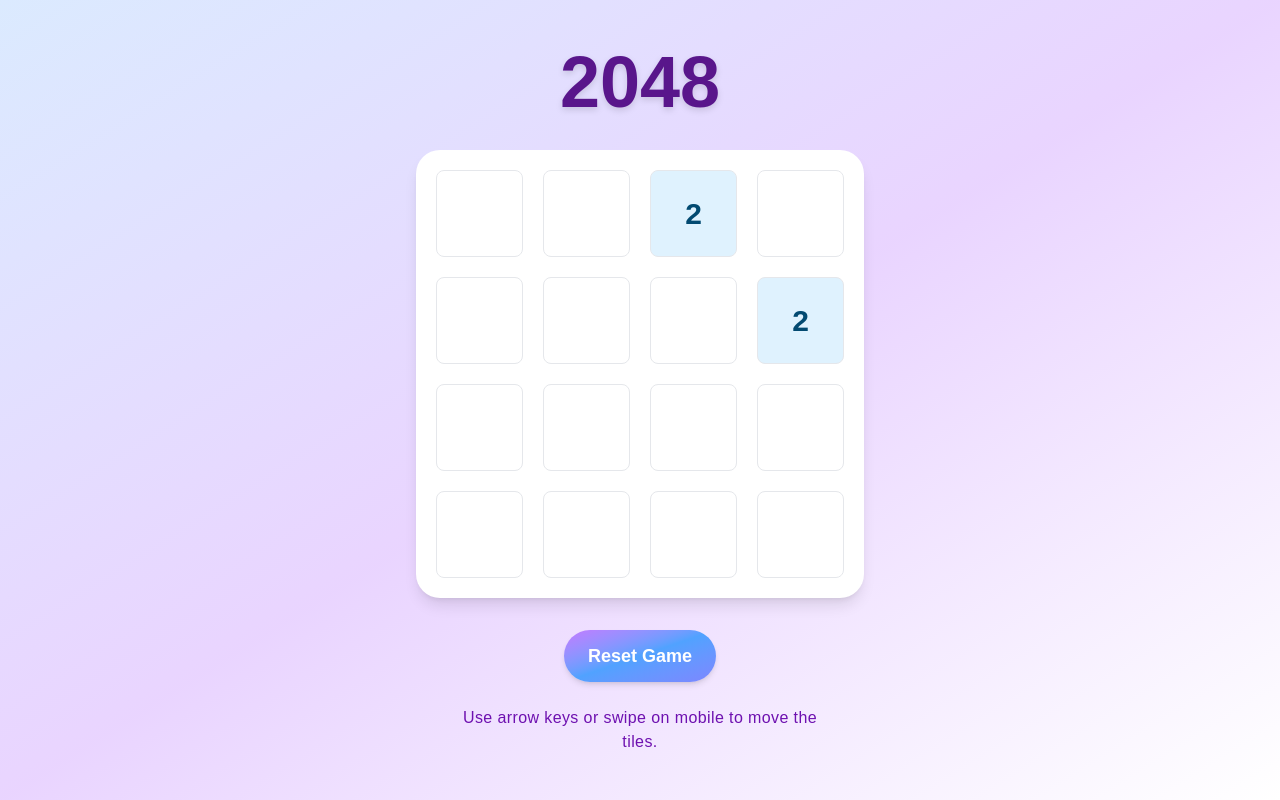
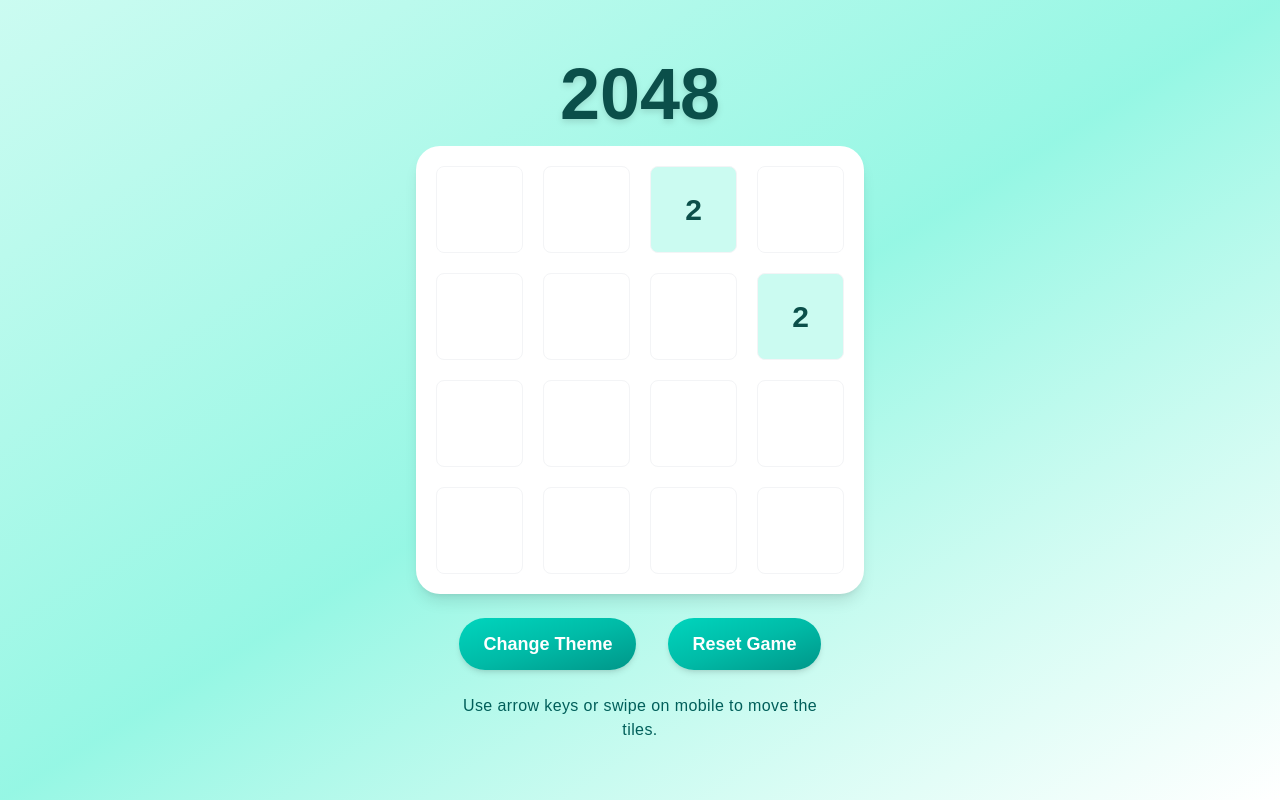
Before and after one commit to ajayxKumar27/Random-app, a Next.js app: page /games/2048 in a window 1280 px wide. Built offline with nearby package versions, Linux system fonts and the light colour scheme.

Commit message:
ui enhanced

```diff
--- a/src/Components/Game2048/GameBoard.tsx
+++ b/src/Components/Game2048/GameBoard.tsx
@@ -10,9 +10,13 @@ import {
   canMove,
 } from '@/lib/2048GameLogic'
 import { AnimatePresence, motion } from 'framer-motion'
+import { themeClasses } from '@/Constants/dummyData'
 
 type GridType = number[][]
+
 const STORAGE_KEY = '2048_game_grid'
+const THEMES = ['teal', 'blue', 'purple', 'violet'] as const
+type ThemeType = typeof THEMES[number]
 
 const createEmptyGrid = (): GridType => Array.from({ length: 4 }, () => Array(4).fill(0))
 const initializeGrid = (): GridType => addRandomTile(addRandomTile(createEmptyGrid()))
@@ -20,6 +24,8 @@ const initializeGrid = (): GridType => addRandomTile(addRandomTile(createEmptyGr
 const GameBoard: React.FC = () => {
   const [grid, setGrid] = useState<GridType | null>(null)
   const [gameOver, setGameOver] = useState(false)
+  const [theme, setTheme] = useState<ThemeType>('teal')
+
   const boardRef = useRef<HTMLDivElement>(null)
   const touchStartX = useRef(0)
   const touchStartY = useRef(0)
@@ -89,9 +95,15 @@ const GameBoard: React.FC = () => {
     boardRef.current?.focus()
   }
 
+  const cycleTheme = () => {
+    const currentIndex = THEMES.indexOf(theme)
+    const nextTheme = THEMES[(currentIndex + 1) % THEMES.length]
+    setTheme(nextTheme)
+  }
+
   return (
-    <div className="min-h-screen bg-gradient-to-br from-blue-100 via-purple-200 to-white flex flex-col items-center justify-center p-6 sm:p-8">
-      <h1 className="text-6xl md:text-7xl font-extrabold text-purple-900 drop-shadow-md mb-8 select-none">
+    <div className={`min-h-screen bg-gradient-to-br ${themeClasses[theme].bg} flex flex-col items-center justify-center p-6 sm:p-8 transition-colors duration-300`}>
+      <h1 className={`text-6xl md:text-7xl font-extrabold ${themeClasses[theme].text} drop-shadow-md mb-4 select-none`}>
         2048
       </h1>
 
@@ -101,8 +113,7 @@ const GameBoard: React.FC = () => {
         onKeyDown={handleKeyDown}
         onTouchStart={handleTouchStart}
         onTouchEnd={handleTouchEnd}
-        className="relative grid grid-cols-4 gap-5 bg-white rounded-3xl p-5 shadow-lg max-w-screen-sm w-full
-          touch-none sm:max-w-md overflow-hidden"
+        className="relative grid grid-cols-4 gap-5 bg-white rounded-3xl p-5 shadow-lg max-w-screen-sm w-full touch-none sm:max-w-md overflow-hidden"
         style={{ outline: 'none', aspectRatio: '1 / 1' }}
       >
         {grid ? (
@@ -116,7 +127,7 @@ const GameBoard: React.FC = () => {
                 exit={{ scale: 0, opacity: 0 }}
                 transition={{ duration: 0.25, ease: 'easeOut' }}
               >
-                <Tile value={val} />
+                <Tile value={val} theme={theme} />
               </motion.div>
             ))}
           </AnimatePresence>
@@ -127,7 +138,7 @@ const GameBoard: React.FC = () => {
             animate={{ rotate: 360 }}
             transition={{ repeat: Infinity, duration: 1.2, ease: 'linear' }}
           >
-            <div className="w-16 h-16 border-8 border-t-transparent border-purple-300 rounded-full" />
+            <div className={`w-16 h-16 border-8 border-t-transparent ${themeClasses[theme].border} rounded-full`} />
           </motion.div>
         )}
       </div>
@@ -136,23 +147,27 @@ const GameBoard: React.FC = () => {
         <motion.div
           initial={{ opacity: 0, y: -20 }}
           animate={{ opacity: 1, y: 0 }}
-          className="mt-8 text-3xl font-extrabold text-purple-600 drop-shadow-md select-none"
+          className={`mt-8 text-3xl font-extrabold ${themeClasses[theme].shadow} drop-shadow-md select-none`}
         >
           Game Over!
         </motion.div>
       )}
 
-      <button
-        onClick={resetGame}
-        className="mt-8 px-6 py-3 rounded-full bg-gradient-to-br from-purple-400 via-blue-400 to-indigo-400
-          text-white font-semibold text-lg shadow-md hover:brightness-110
-          focus:outline-none focus:ring-4 focus:ring-blue-300 cursor-pointer
-          transition duration-300"
-      >
-        Reset Game
-      </button>
-
-      <p className="mt-6 text-purple-800 text-center select-none max-w-sm tracking-wide">
+      <div className='flex align-center gap-8'>
+        <button
+          onClick={cycleTheme}
+          className={`mt-6 px-6 py-3 rounded-full bg-gradient-to-br ${themeClasses[theme].gradientBtn} text-white font-semibold text-lg shadow-md hover:brightness-110 transition cursor-pointer`}
+        >
+          Change Theme
+        </button>
+        <button
+          onClick={resetGame}
+          className={`mt-6 px-6 py-3 rounded-full bg-gradient-to-br ${themeClasses[theme].gradientBtn} text-white font-semibold text-lg shadow-md hover:brightness-110 transition cursor-pointer`}
+        >
+          Reset Game
+        </button>
+      </div>
+      <p className={`mt-6 ${themeClasses[theme].info} text-center select-none max-w-sm tracking-wide`}>
         Use arrow keys or swipe on mobile to move the tiles.
       </p>
     </div>
--- a/src/Components/Game2048/Tile.tsx
+++ b/src/Components/Game2048/Tile.tsx
@@ -3,36 +3,81 @@ import clsx from 'classnames'
 
 interface TileProps {
   value: number
+  theme: 'teal' | 'blue' | 'purple' | 'violet'
 }
 
-const getTileColor = (val: number): string => {
-  const colors: Record<number, string> = {
-    0: 'bg-white', // clean white for empty
-    2: 'bg-sky-100 text-sky-900',
-    4: 'bg-sky-200 text-sky-900',
-    8: 'bg-lavender-200 text-purple-900 shadow-sm',
-    16: 'bg-lavender-300 text-purple-900 shadow-sm',
-    32: 'bg-purple-300 text-purple-800 shadow-md',
-    64: 'bg-purple-400 text-purple-800 shadow-md',
-    128: 'bg-indigo-300 text-indigo-900 shadow-lg',
-    256: 'bg-indigo-400 text-indigo-900 shadow-lg',
-    512: 'bg-blue-300 text-blue-900 shadow-lg',
-    1024: 'bg-blue-400 text-blue-900 shadow-lg',
-    2048: 'bg-violet-500 text-white shadow-xl',
+const getTileColor = (val: number, theme: TileProps['theme']): string => {
+  const palette: Record<TileProps['theme'], Record<number, string>> = {
+    teal: {
+      0: 'bg-white',
+      2: 'bg-teal-100 text-teal-900',
+      4: 'bg-teal-200 text-teal-900',
+      8: 'bg-teal-300 text-white',
+      16: 'bg-teal-400 text-white',
+      32: 'bg-teal-500 text-white',
+      64: 'bg-teal-600 text-white',
+      128: 'bg-teal-700 text-white',
+      256: 'bg-teal-800 text-white',
+      512: 'bg-teal-900 text-white',
+      1024: 'bg-teal-700 text-white shadow-md',
+      2048: 'bg-teal-900 text-white shadow-lg',
+    },
+    blue: {
+      0: 'bg-white',
+      2: 'bg-blue-100 text-blue-900',
+      4: 'bg-blue-200 text-blue-900',
+      8: 'bg-blue-300 text-white',
+      16: 'bg-blue-400 text-white',
+      32: 'bg-blue-500 text-white',
+      64: 'bg-blue-600 text-white',
+      128: 'bg-blue-700 text-white',
+      256: 'bg-blue-800 text-white',
+      512: 'bg-blue-900 text-white',
+      1024: 'bg-blue-700 text-white shadow-md',
+      2048: 'bg-blue-900 text-white shadow-lg',
+    },
+    purple: {
+      0: 'bg-white',
+      2: 'bg-purple-100 text-purple-900',
+      4: 'bg-purple-200 text-purple-900',
+      8: 'bg-purple-300 text-white',
+      16: 'bg-purple-400 text-white',
+      32: 'bg-purple-500 text-white',
+      64: 'bg-purple-600 text-white',
+      128: 'bg-purple-700 text-white',
+      256: 'bg-purple-800 text-white',
+      512: 'bg-purple-900 text-white',
+      1024: 'bg-purple-700 text-white shadow-md',
+      2048: 'bg-purple-900 text-white shadow-lg',
+    },
+    violet: {
+      0: 'bg-white',
+      2: 'bg-violet-100 text-violet-900',
+      4: 'bg-violet-200 text-violet-900',
+      8: 'bg-violet-300 text-white',
+      16: 'bg-violet-400 text-white',
+      32: 'bg-violet-500 text-white',
+      64: 'bg-violet-600 text-white',
+      128: 'bg-violet-700 text-white',
+      256: 'bg-violet-800 text-white',
+      512: 'bg-violet-900 text-white',
+      1024: 'bg-violet-700 text-white shadow-md',
+      2048: 'bg-violet-900 text-white shadow-lg',
+    },
   }
-  return colors[val] || 'bg-sky-200 text-sky-900'
+
+  return palette[theme][val] || palette[theme][0]
 }
 
-const Tile: React.FC<TileProps> = ({ value }) => {
+const Tile: React.FC<TileProps> = ({ value, theme }) => {
   return (
     <motion.div
       className={clsx(
         'w-full aspect-square',
         'flex items-center justify-center',
         'font-extrabold text-xl sm:text-2xl md:text-3xl',
-        'rounded-lg select-none',
-        'border border-gray-200',
-        getTileColor(value)
+        'rounded-lg select-none border border-gray-100',
+        getTileColor(value, theme)
       )}
       layout
       initial={{ scale: 0.7, opacity: 0 }}
--- a/src/Constants/dummyData.ts
+++ b/src/Constants/dummyData.ts
@@ -31,3 +31,42 @@ export const HomePageItems = [
     ]
   },
 ];
+
+export const themeClasses = {
+  teal: {
+    bg: "from-teal-100 via-teal-200 to-white",
+    text: "text-teal-900",
+    btn: "bg-teal-500",
+    border: "border-teal-300",
+    gradientBtn: "from-teal-400 via-teal-500 to-teal-600",
+    shadow: "text-teal-600",
+    info: "text-teal-800",
+  },
+  blue: {
+    bg: "from-blue-100 via-blue-200 to-white",
+    text: "text-blue-900",
+    btn: "bg-blue-500",
+    border: "border-blue-300",
+    gradientBtn: "from-blue-400 via-blue-500 to-blue-600",
+    shadow: "text-blue-600",
+    info: "text-blue-800",
+  },
+  purple: {
+    bg: "from-purple-100 via-purple-200 to-white",
+    text: "text-purple-900",
+    btn: "bg-purple-500",
+    border: "border-purple-300",
+    gradientBtn: "from-purple-400 via-purple-500 to-purple-600",
+    shadow: "text-purple-600",
+    info: "text-purple-800",
+  },
+  violet: {
+    bg: "from-violet-100 via-violet-200 to-white",
+    text: "text-violet-900",
+    btn: "bg-violet-500",
+    border: "border-violet-300",
+    gradientBtn: "from-violet-400 via-violet-500 to-violet-600",
+    shadow: "text-violet-600",
+    info: "text-violet-800",
+  },
+};
```
